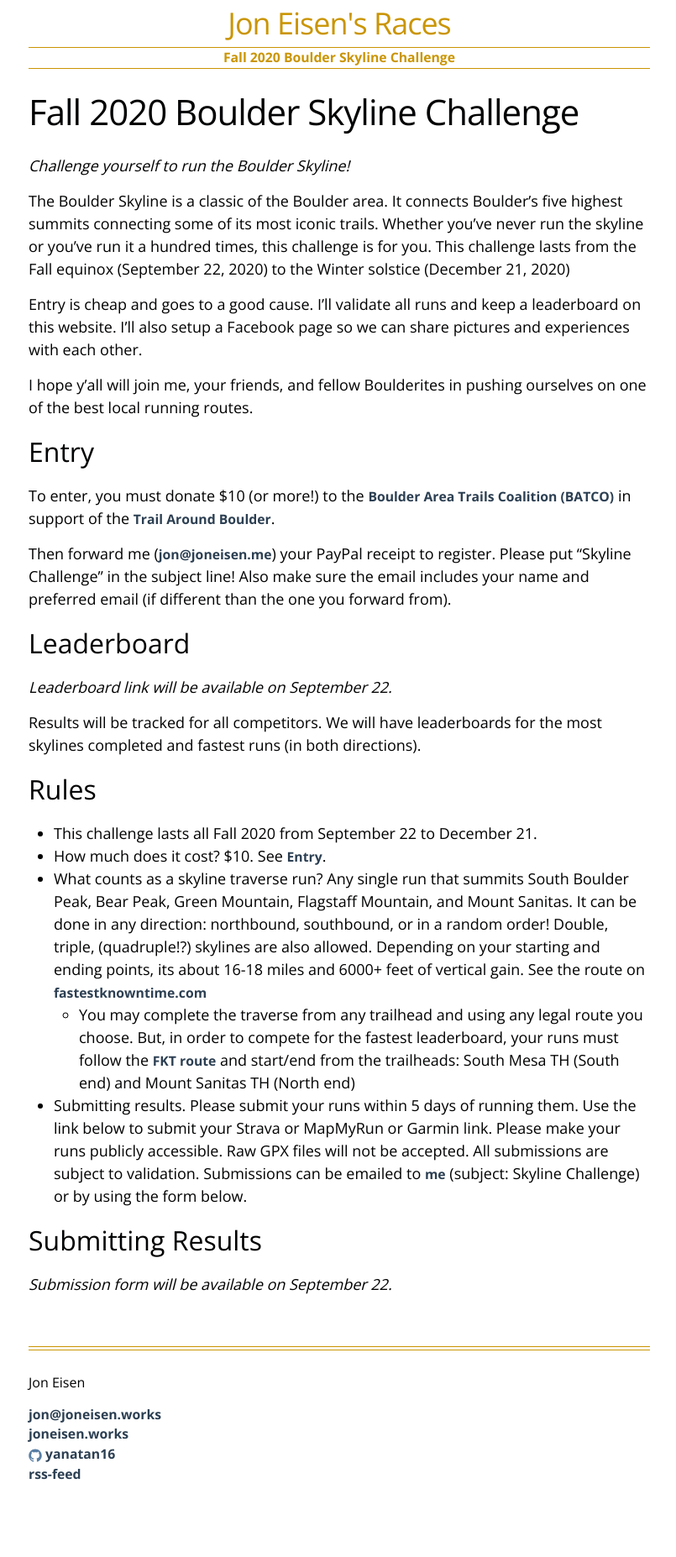
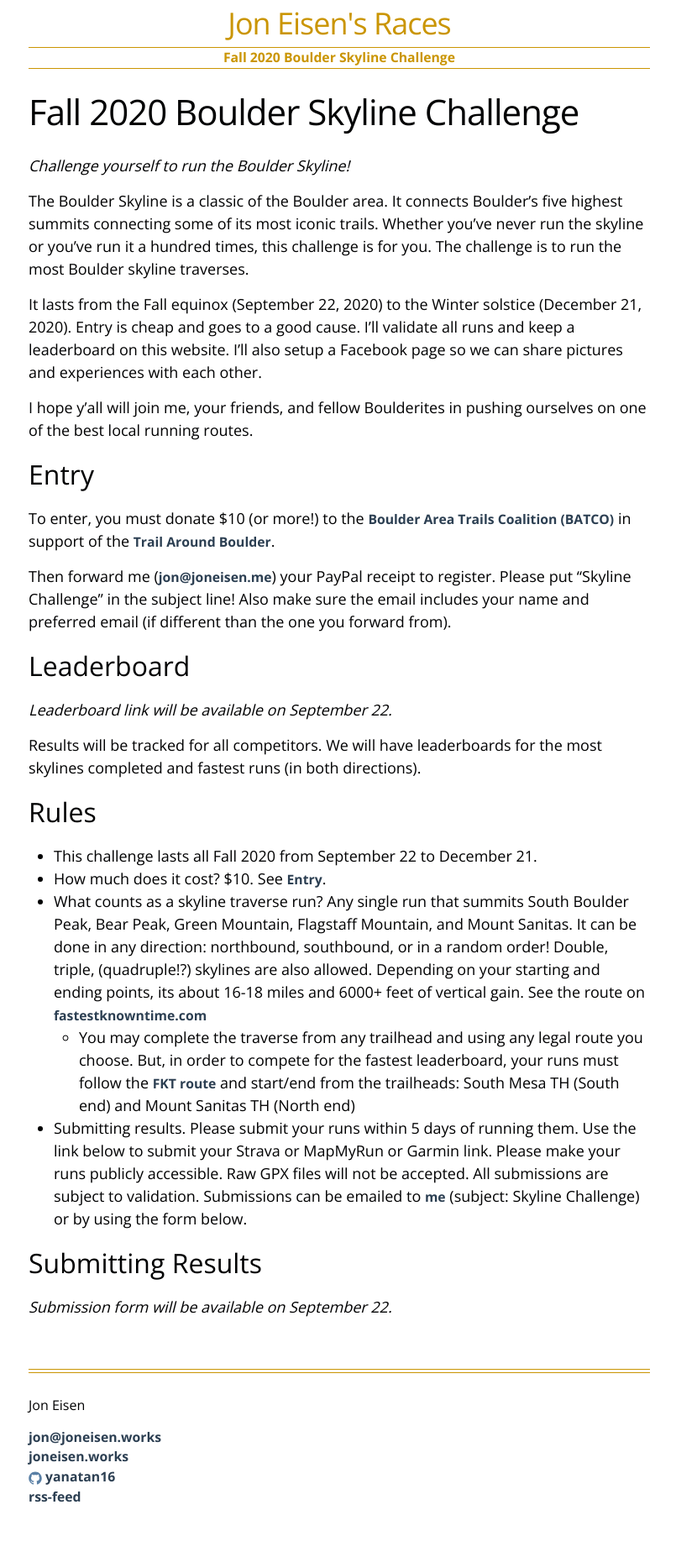
Before and after one commit to yanatan16/yanatan16.github.io, a Jekyll site: the page built from races/fall-2020-boulder-skyline-challenge/index.markdown, in a window 1280 px wide. Shown: the whole page at 84% size, without its empty margins (236-1041 px from the left). Built offline with Jekyll 4.4.1, drawn with Linux system fonts in a browser that asks for light colours; nearby versions of some CDN libraries; a script that is not in the unit is left out; before the commit the page ends 1827 px from its top, so only the background shows below that.

Commit message:
say what it is

```diff
--- a/races/fall-2020-boulder-skyline-challenge/index.markdown
+++ b/races/fall-2020-boulder-skyline-challenge/index.markdown
@@ -8,9 +8,9 @@ active: true
 
 _Challenge yourself to run the Boulder Skyline!_
 
-The Boulder Skyline is a classic of the Boulder area. It connects Boulder’s five highest summits connecting some of its most iconic trails. Whether you’ve never run the skyline or you’ve run it a hundred times, this challenge is for you. This challenge lasts from the Fall equinox (September 22, 2020) to the Winter solstice (December 21, 2020)
+The Boulder Skyline is a classic of the Boulder area. It connects Boulder’s five highest summits connecting some of its most iconic trails. Whether you’ve never run the skyline or you’ve run it a hundred times, this challenge is for you. The challenge is to run the most Boulder skyline traverses.
 
-Entry is cheap and goes to a good cause. I'll validate all runs and keep a leaderboard on this website. I'll also setup a Facebook page so we can share pictures and experiences with each other.
+It lasts from the Fall equinox (September 22, 2020) to the Winter solstice (December 21, 2020). Entry is cheap and goes to a good cause. I'll validate all runs and keep a leaderboard on this website. I'll also setup a Facebook page so we can share pictures and experiences with each other.
 
 I hope y'all will join me, your friends, and fellow Boulderites in pushing ourselves on one of the best local running routes.
 
```
